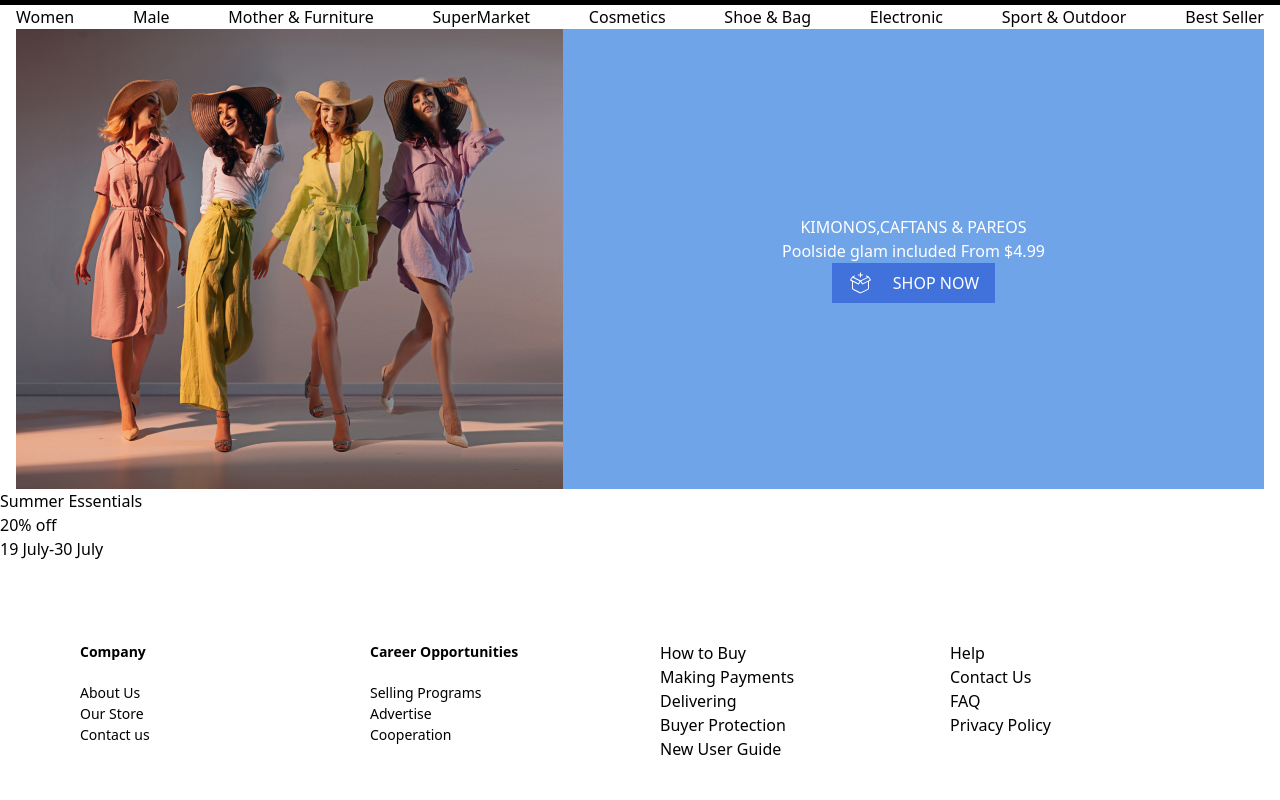
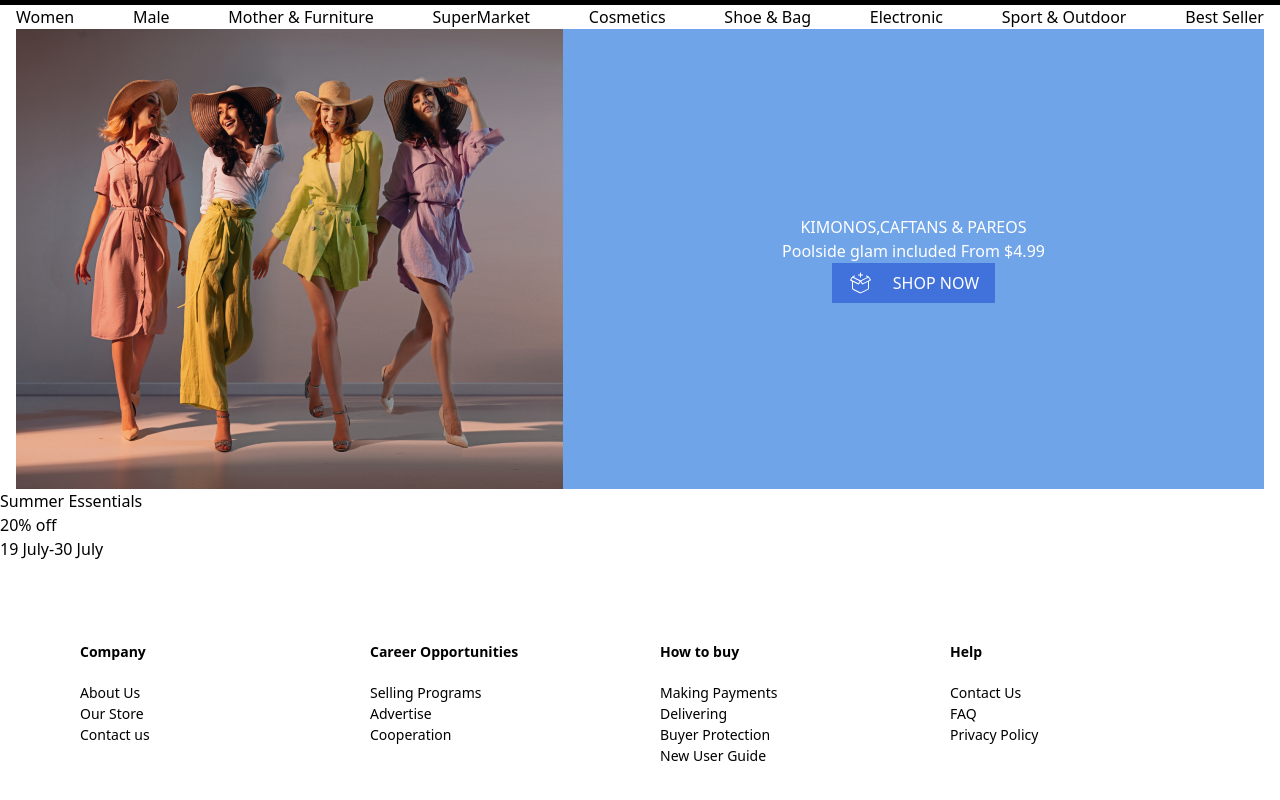
Before and after one commit to Alexandra4373/Luminae, a React (Vite) app: page /women in a window 1280 px wide. Shown: the part 421-1221 px from the top of the page. Built offline with nearby package versions, Linux system fonts and the light colour scheme.

Commit message:
Update Footer.jsx

```diff
--- a/src/components/Footer.jsx
+++ b/src/components/Footer.jsx
@@ -22,8 +22,8 @@ const Footer = () => {
             </ul>
           </div>
           <div className="flex-1">
-            <ul>
-              <li>How to Buy</li>
+            <p className="lato text-[14px] font-bold mb-5">How to buy</p>
+            <ul className="lato text-[14px] font-normal">
               <li>Making Payments</li>
               <li>Delivering</li>
               <li>Buyer Protection</li>
@@ -31,8 +31,8 @@ const Footer = () => {
             </ul>
           </div>
           <div className="flex-1">
-            <ul>
-              <li>Help</li>
+            <p className="lato text-[14px] font-bold mb-5">Help</p>
+            <ul className="lato text-[14px] font-normal">
               <li>Contact Us</li>
               <li>FAQ</li>
               <li>Privacy Policy</li>
```
